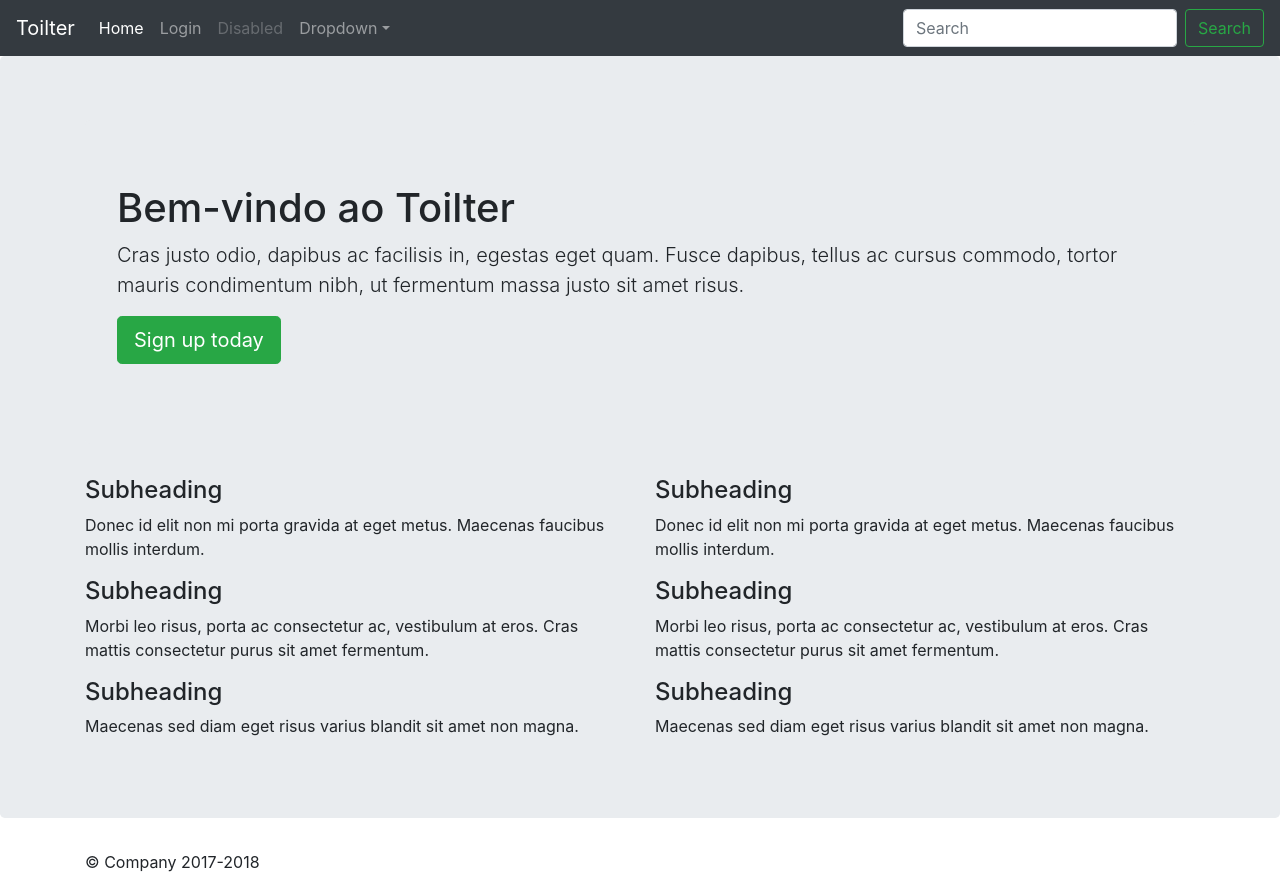
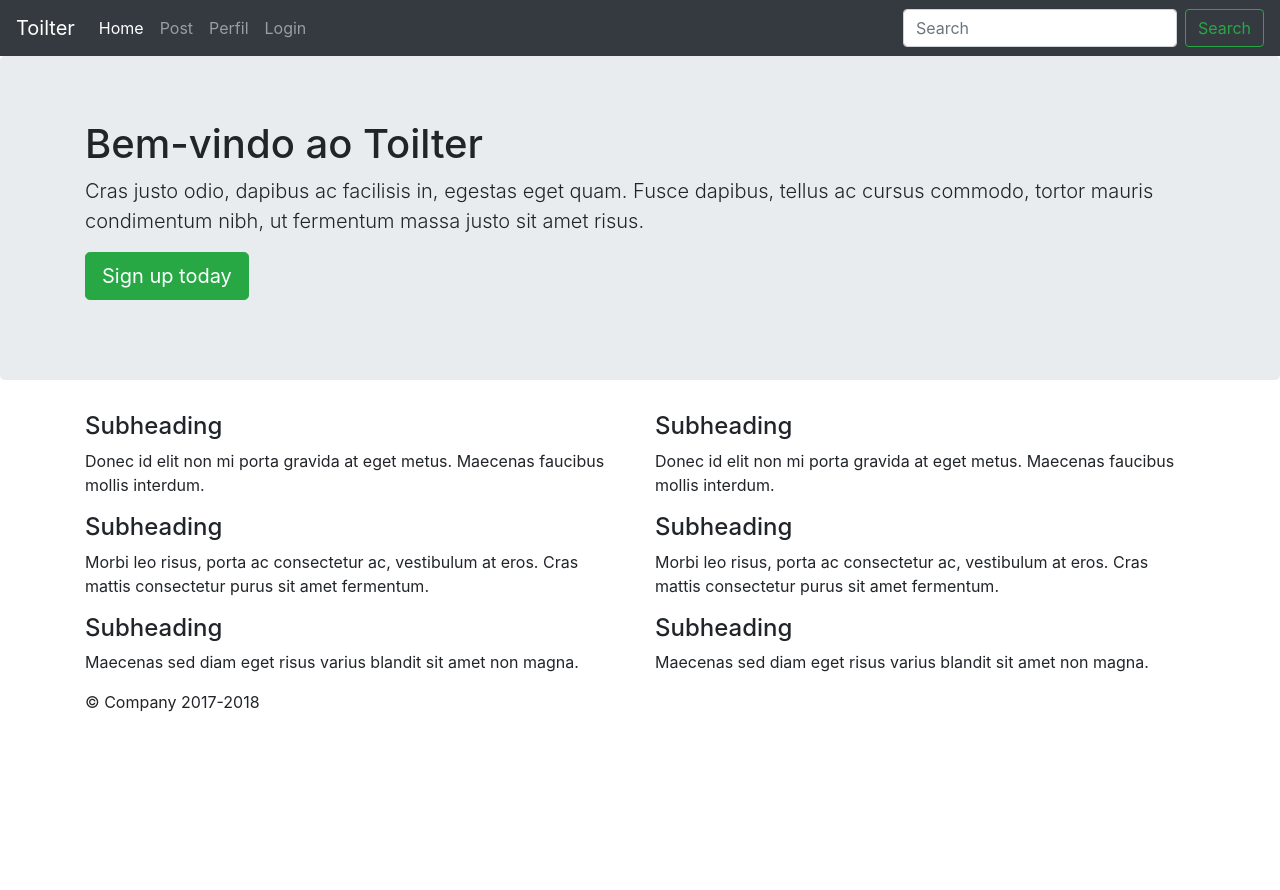
Before and after one commit to Igor-Felipy/Billy_Social-Network, a Flask app: page / in a window 1280 px wide. After the commit the page ends 712 px from the top, so only its background shows below. Run offline with Flask 2, Linux system fonts and the light colour scheme; some libraries are stand-ins or nearby versions.

Commit message:
separando dois blocos de visualização

```diff
--- a/app/templates/base.html
+++ b/app/templates/base.html
@@ -28,6 +28,12 @@
           <li class="nav-item active">
             <a class="nav-link" href="{{ url_for('index') }}">Home <span class="sr-only">(current)</span></a>
           </li>
+          <li class="nav-item">
+            <a class="nav-link" href="">Post</a>
+          </li>
+          <li class="nav-item">
+            <a class="nav-link" href="">Perfil</a>
+          </li>
           {% if current_user.is_authenticated %}
           <li class="nav-item">
             <a class="nav-link" href="{{ url_for('logout')}}">Logout</a>
@@ -37,17 +43,6 @@
             <a class="nav-link" href="{{ url_for('login') }}">Login</a>
           </li>
           {% endif %}
-          <li class="nav-item">
-            <a class="nav-link disabled" href="#">Disabled</a>
-          </li>
-          <li class="nav-item dropdown">
-            <a class="nav-link dropdown-toggle" href="http://example.com" id="dropdown01" data-toggle="dropdown" aria-haspopup="true" aria-expanded="false">Dropdown</a>
-            <div class="dropdown-menu" aria-labelledby="dropdown01">
-              <a class="dropdown-item" href="#">Action</a>
-              <a class="dropdown-item" href="#">Another action</a>
-              <a class="dropdown-item" href="#">Something else here</a>
-            </div>
-          </li>
         </ul>
         <form class="form-inline my-2 my-lg-0">
           <input class="form-control mr-sm-2" type="text" placeholder="Search" aria-label="Search">
@@ -75,12 +70,15 @@
       </div>
 
       <div class="container">
-        {% block content %}
+        {% block topview %}
         {% endblock %}
       </div>
 
     </main>
-
+    <div class="container">
+      {% block content %}
+      {% endblock %}
+    </div>
     <footer class="container">
       <p>&copy; Company 2017-2018</p>
     </footer>
--- a/app/templates/index.html
+++ b/app/templates/index.html
@@ -2,13 +2,14 @@
 
 {% block title %} {{super()}} - index {% endblock %}
 
+{% block topview%}
+<h1>Bem-vindo ao Toilter</h1>
+<p class="lead">Cras justo odio, dapibus ac facilisis in, egestas eget quam. Fusce dapibus, tellus ac cursus commodo, tortor mauris condimentum nibh, ut fermentum massa justo sit amet risus.</p>
+<p><a class="btn btn-lg btn-success" href="#" role="button">Sign up today</a></p>
+
+{% endblock %}
 {% block content %}
 
-<div class="jumbotron">
-    <h1>Bem-vindo ao Toilter</h1>
-    <p class="lead">Cras justo odio, dapibus ac facilisis in, egestas eget quam. Fusce dapibus, tellus ac cursus commodo, tortor mauris condimentum nibh, ut fermentum massa justo sit amet risus.</p>
-    <p><a class="btn btn-lg btn-success" href="#" role="button">Sign up today</a></p>
-  </div>
 
   <div class="row marketing">
     <div class="col-lg-6">
```
